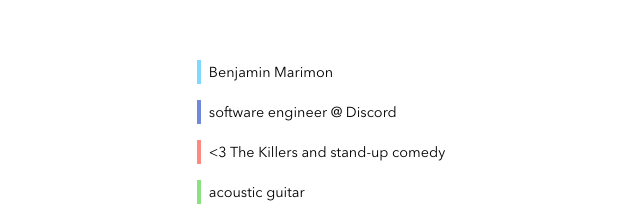
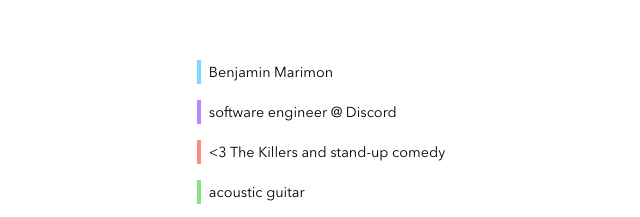
Before and after one commit to bsmarimon/bsmarimon.github.io, a plain HTML site: page index.html in a window 1280 px wide. Shown: the part 220-437 px from the top of the page, 319-959 px from the left. Drawn offline with Linux system fonts and the light colour scheme.

Commit message:
brought to you by the old purple

```diff
--- a/index.html
+++ b/index.html
@@ -14,7 +14,7 @@
             <div class="description">Benjamin Marimon</div>
         </div>
         <div class="info-item">
-            <div class="color-bar" style="background-color: #7289DA"></div>
+            <div class="color-bar" style="background-color: #B388FF"></div>
             <div class="description">software engineer @ <a target="_blank" href="https://discord.com/">Discord</a></div>
         </div>
         <div class="info-item">
```
